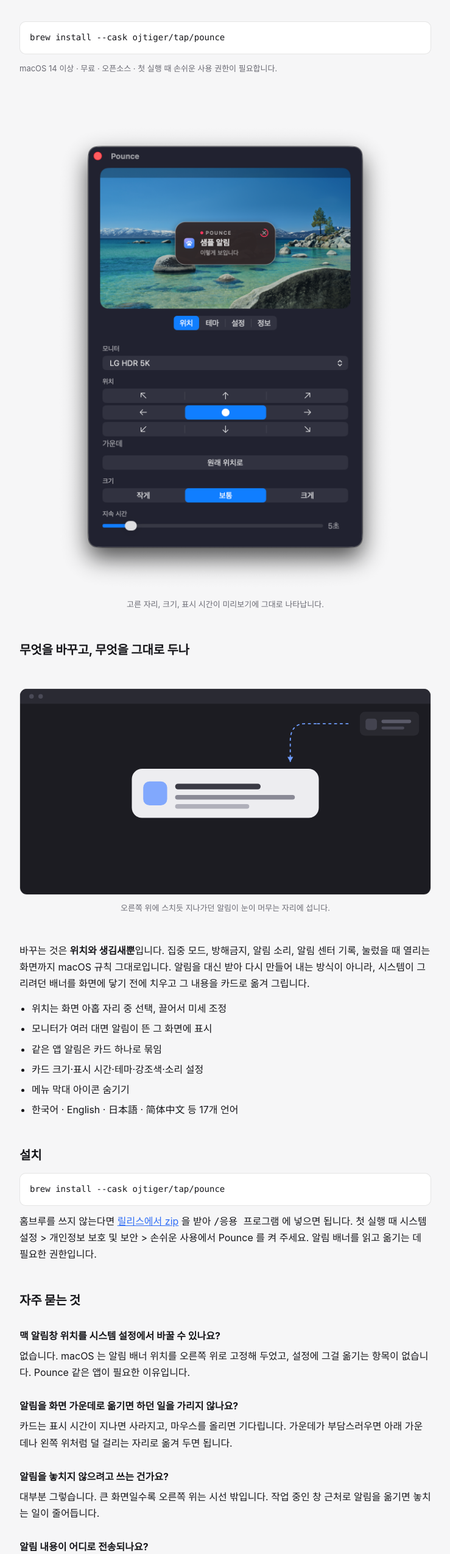
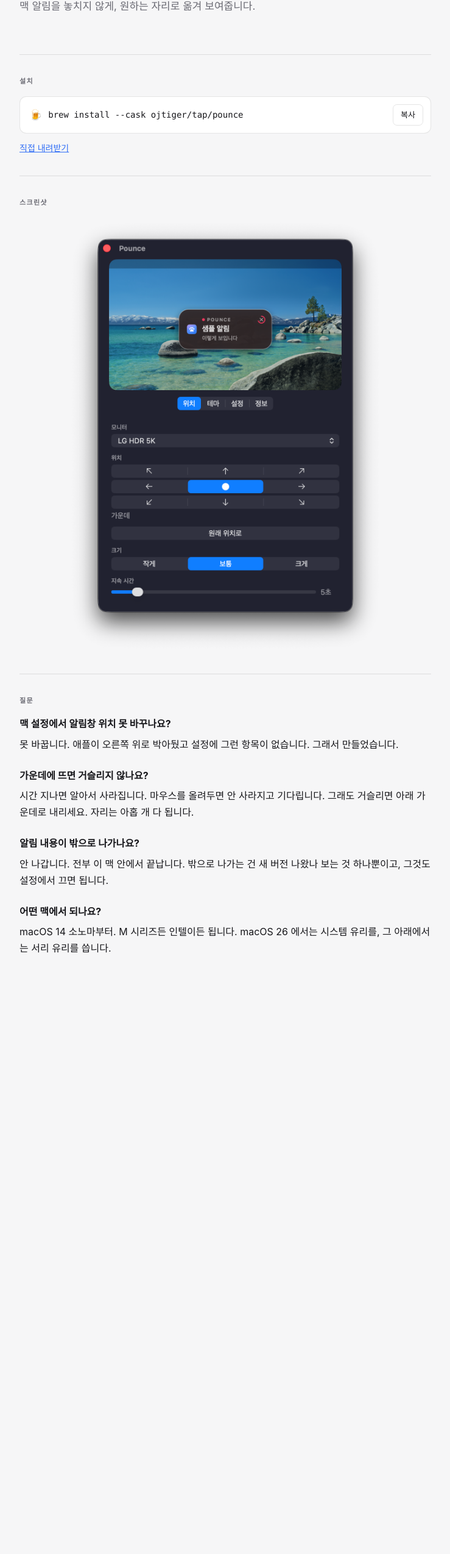
Before and after one commit to ojtiger/pounce, a plain HTML site: page docs/index.html in a window 1280 px wide. Shown: the part 251-2800 px from the top of the page at 61% size, without its empty margins (270-1009 px from the left). After the commit the page ends 1899 px from the top, so only its background shows below. Drawn offline with Linux system fonts and the light colour scheme.

```diff
--- a/docs/index.html
+++ b/docs/index.html
@@ -12,7 +12,7 @@
 <meta property="og:url" content="https://ojtiger.github.io/pounce/">
 <meta property="og:image" content="https://ojtiger.github.io/pounce/og.png">
 <meta name="twitter:card" content="summary_large_image">
-<link rel="icon" href="icon.png">
+<link rel="icon" href="favicon.png">
 <style>
   :root {
     color-scheme: light dark;
@@ -31,128 +31,113 @@
     -webkit-font-smoothing: antialiased;
   }
   .wrap { max-width: 720px; margin: 0 auto; padding: 0 22px; }
-  header { padding: 72px 0 40px; }
-  .mark { display: flex; align-items: center; gap: 12px; margin-bottom: 28px; }
-  .mark img { width: 40px; height: 40px; }
-  .mark span { font-size: 15px; font-weight: 600; letter-spacing: -.01em; }
+  .group { padding: 34px 0; border-top: 1px solid var(--line); }
+  .group:first-child { border-top: 0; padding: 72px 0 34px; }
+  .intro h1, .intro .lede { margin-left: 0; }
+  .mark { display: flex; align-items: center; gap: 13px; margin-bottom: 26px; }
+  .mark img { width: 56px; height: 56px; }
+  .mark span { font-size: 19px; font-weight: 600; letter-spacing: -.01em; }
   h1 { font-size: 34px; line-height: 1.3; letter-spacing: -.02em; margin: 0 0 14px; }
   .lede { font-size: 17px; color: var(--dim); margin: 0 0 30px; }
   code, pre { font-family: ui-monospace, SFMono-Regular, Menlo, monospace; }
-  pre {
-    background: var(--panel); border: 1px solid var(--line); border-radius: 10px;
-    padding: 14px 16px; overflow-x: auto; font-size: 14px; margin: 0 0 12px;
+  .cmd {
+    display: flex; align-items: center; gap: 10px; margin: 0 0 12px;
+    background: var(--panel); border: 1px solid var(--line); border-radius: 11px; padding: 12px 12px 12px 15px;
   }
-  .note { font-size: 13px; color: var(--dim); margin: 0; }
-  figure { margin: 46px 0; }
-  figure svg { width: 100%; height: auto; display: block; border-radius: 12px; border: 1px solid var(--line); }
-  figure img { width: 100%; height: auto; display: block; }
-  .shot { margin: 40px auto 46px; max-width: 560px; }
-  figcaption { font-size: 13px; color: var(--dim); margin-top: 10px; text-align: center; }
-  h2 { font-size: 20px; letter-spacing: -.01em; margin: 44px 0 12px; }
-  h3 { font-size: 16px; margin: 28px 0 6px; }
+  .beer { font-size: 17px; line-height: 1; }
+  .cmd code { flex: 1; font-size: 14px; overflow-x: auto; white-space: nowrap; }
+  .cmd button {
+    flex: none; font: inherit; font-size: 13px; font-weight: 500; color: var(--ink);
+    background: transparent; border: 1px solid var(--line); border-radius: 7px;
+    padding: 5px 12px; cursor: pointer;
+  }
+  .cmd button:hover { background: var(--bg); }
+  .cmd button.done { color: var(--accent); border-color: var(--accent); }
+  .dl { margin: 0; font-size: 14px; }
+  .shot { display: block; width: 100%; max-width: 520px; height: auto; margin: 0 auto; }
+  .label {
+    font-size: 11px; font-weight: 600; letter-spacing: .12em; color: var(--dim);
+    margin: 0 0 16px; text-transform: uppercase;
+  }
+  h3 { font-size: 16px; margin: 24px 0 6px; }
+  h3:first-of-type { margin-top: 0; }
   ul { padding-left: 20px; margin: 0 0 16px; }
   li { margin: 6px 0; }
   p { margin: 0 0 14px; }
   a { color: var(--accent); }
-  .links { display: flex; flex-wrap: wrap; gap: 10px; margin: 30px 0 0; }
-  .links a {
-    display: inline-block; padding: 9px 16px; border-radius: 9px; text-decoration: none;
-    border: 1px solid var(--line); background: var(--panel); color: var(--ink); font-size: 14px; font-weight: 500;
-  }
-  footer { margin: 64px 0 48px; padding-top: 22px; border-top: 1px solid var(--line);
-           font-size: 13px; color: var(--dim); }
+  .group:last-of-type { padding-bottom: 64px; }
 </style>
 </head>
 <body>
 <div class="wrap">
 
-<header>
+<section class="group intro">
+  <p class="label">정보</p>
   <div class="mark"><img src="icon.png" alt="Pounce"><span>Pounce</span></div>
   <h1>맥 알림창 위치 변경</h1>
-  <p class="lede">macOS 는 알림 배너를 화면 오른쪽 위에만 띄웁니다.
-     Pounce 는 그 배너를 가로채 화면 가운데 — 또는 원하는 아홉 자리 중 하나에 카드로 보여줍니다.</p>
-  <pre>brew install --cask ojtiger/tap/pounce</pre>
-  <p class="note">macOS 14 이상 · 무료 · 오픈소스 · 첫 실행 때 손쉬운 사용 권한이 필요합니다.</p>
-</header>
+  <p class="lede">맥 알림을 놓치지 않게, 원하는 자리로 옮겨 보여줍니다.</p>
+</section>
 
-<figure class="shot">
-  <img src="screenshot.png" width="1144" height="1568"
+<section class="group">
+  <h2 class="label">설치</h2>
+  <div class="cmd">
+    <span class="beer" aria-hidden="true">🍺</span>
+    <code id="install">brew install --cask ojtiger/tap/pounce</code>
+    <button type="button" id="copy" aria-label="설치 명령 복사">복사</button>
+  </div>
+  <p class="dl"><a href="https://github.com/ojtiger/pounce/releases/latest">직접 내려받기</a></p>
+</section>
+
+<section class="group">
+  <h2 class="label">스크린샷</h2>
+  <img class="shot" src="screenshot.png" width="1144" height="1568"
        alt="Pounce 설정 창. 미리보기 안에서 알림 카드가 화면 가운데에 표시되고, 아홉 자리 중 위치를 고르는 격자가 보입니다.">
-  <figcaption>고른 자리, 크기, 표시 시간이 미리보기에 그대로 나타납니다.</figcaption>
-</figure>
+</section>
 
-<h2>무엇을 바꾸고, 무엇을 그대로 두나</h2>
-<figure>
-<svg viewBox="0 0 720 360" role="img" aria-label="오른쪽 위에 뜨던 알림이 화면 가운데 카드로 옮겨지는 그림">
-  <rect width="720" height="360" fill="#1c1c22"/>
-  <rect x="0" y="0" width="720" height="26" fill="#2a2a33"/>
-  <circle cx="20" cy="13" r="4" fill="#4a4a57"/><circle cx="36" cy="13" r="4" fill="#4a4a57"/>
-  <rect x="596" y="40" width="104" height="42" rx="9" fill="#33333d" opacity=".55"/>
-  <rect x="606" y="52" width="20" height="20" rx="5" fill="#4a4a57" opacity=".8"/>
-  <rect x="634" y="54" width="52" height="6" rx="3" fill="#5a5a68"/>
-  <rect x="634" y="66" width="40" height="5" rx="2.5" fill="#4a4a57"/>
-  <path d="M576 61 L520 61" stroke="#6f9dff" stroke-width="2" stroke-dasharray="5 5" fill="none"/>
-  <path d="M520 61 L500 61 Q474 61 474 92 L474 128" stroke="#6f9dff" stroke-width="2"
-        stroke-dasharray="5 5" fill="none"/>
-  <path d="M474 128 l-5 -9 h10 z" fill="#6f9dff"/>
-  <rect x="196" y="140" width="328" height="86" rx="18" fill="#f4f4f7" opacity=".97"/>
-  <rect x="216" y="162" width="42" height="42" rx="11" fill="#6f9dff" opacity=".85"/>
-  <rect x="272" y="166" width="150" height="10" rx="5" fill="#3a3a44"/>
-  <rect x="272" y="186" width="210" height="8" rx="4" fill="#8a8a96"/>
-  <rect x="272" y="202" width="130" height="8" rx="4" fill="#b0b0ba"/>
-</svg>
-<figcaption>오른쪽 위에 스치듯 지나가던 알림이 눈이 머무는 자리에 섭니다.</figcaption>
-</figure>
-<p>바꾸는 것은 <strong>위치와 생김새뿐</strong>입니다. 집중 모드, 방해금지, 알림 소리, 알림 센터 기록,
-   눌렀을 때 열리는 화면까지 macOS 규칙 그대로입니다. 알림을 대신 받아 다시 만들어 내는 방식이 아니라,
-   시스템이 그리려던 배너를 화면에 닿기 전에 치우고 그 내용을 카드로 옮겨 그립니다.</p>
-<ul>
-  <li>위치는 화면 아홉 자리 중 선택, 끌어서 미세 조정</li>
-  <li>모니터가 여러 대면 알림이 뜬 그 화면에 표시</li>
-  <li>같은 앱 알림은 카드 하나로 묶임</li>
-  <li>카드 크기·표시 시간·테마·강조색·소리 설정</li>
-  <li>메뉴 막대 아이콘 숨기기</li>
-  <li>한국어 · English · 日本語 · 简体中文 등 17개 언어</li>
-</ul>
+<section class="group">
+  <h2 class="label">질문</h2>
 
-<h2>설치</h2>
-<pre>brew install --cask ojtiger/tap/pounce</pre>
-<p>홈브루를 쓰지 않는다면 <a href="https://github.com/ojtiger/pounce/releases/latest">릴리스에서 zip</a> 을
-   받아 <code>/응용 프로그램</code> 에 넣으면 됩니다. 첫 실행 때 시스템 설정 &gt; 개인정보 보호 및 보안 &gt;
-   손쉬운 사용에서 Pounce 를 켜 주세요. 알림 배너를 읽고 옮기는 데 필요한 권한입니다.</p>
+  <h3>맥 설정에서 알림창 위치 못 바꾸나요?</h3>
+  <p>못 바꿉니다. 애플이 오른쪽 위로 박아뒀고 설정에 그런 항목이 없습니다. 그래서 만들었습니다.</p>
 
-<h2>자주 묻는 것</h2>
+  <h3>가운데에 뜨면 거슬리지 않나요?</h3>
+  <p>시간 지나면 알아서 사라집니다. 마우스를 올려두면 안 사라지고 기다립니다.
+     그래도 거슬리면 아래 가운데로 내리세요. 자리는 아홉 개 다 됩니다.</p>
 
-<h3>맥 알림창 위치를 시스템 설정에서 바꿀 수 있나요?</h3>
-<p>없습니다. macOS 는 알림 배너 위치를 오른쪽 위로 고정해 두었고, 설정에 그걸 옮기는 항목이 없습니다.
-   Pounce 같은 앱이 필요한 이유입니다.</p>
+  <h3>알림 내용이 밖으로 나가나요?</h3>
+  <p>안 나갑니다. 전부 이 맥 안에서 끝납니다. 밖으로 나가는 건 새 버전 나왔나 보는 것 하나뿐이고,
+     그것도 설정에서 끄면 됩니다.</p>
 
-<h3>알림을 화면 가운데로 옮기면 하던 일을 가리지 않나요?</h3>
-<p>카드는 표시 시간이 지나면 사라지고, 마우스를 올리면 기다립니다. 가운데가 부담스러우면
-   아래 가운데나 왼쪽 위처럼 덜 걸리는 자리로 옮겨 두면 됩니다.</p>
+  <h3>어떤 맥에서 되나요?</h3>
+  <p>macOS 14 소노마부터. M 시리즈든 인텔이든 됩니다. macOS 26 에서는 시스템 유리를,
+     그 아래에서는 서리 유리를 씁니다.</p>
+</section>
 
-<h3>알림을 놓치지 않으려고 쓰는 건가요?</h3>
-<p>대부분 그렇습니다. 큰 화면일수록 오른쪽 위는 시선 밖입니다. 작업 중인 창 근처로 알림을 옮기면
-   놓치는 일이 줄어듭니다.</p>
-
-<h3>알림 내용이 어디로 전송되나요?</h3>
-<p>아닙니다. 알림은 이 맥 안에서만 읽히고 그려집니다. 밖으로 나가는 통신은 새 버전이 나왔는지
-   확인하는 것 하나뿐이고, 그것도 설정에서 끌 수 있습니다.</p>
-
-<h3>어떤 맥에서 되나요?</h3>
-<p>macOS 14 소노마 이상, 애플 실리콘과 인텔 모두 됩니다. macOS 26 에서는 시스템 유리 효과를,
-   그 이전에서는 서리 유리를 씁니다.</p>
-
-<div class="links">
-  <a href="https://github.com/ojtiger/pounce">GitHub 저장소</a>
-  <a href="https://github.com/ojtiger/pounce/releases/latest">최신 릴리스</a>
 </div>
 
-<footer>
-  Pounce — macOS 알림 배너를 원하는 자리로 옮기는 앱. 만든 사람 Tungsten.
-</footer>
-
-</div>
+<script>
+document.getElementById('copy').addEventListener('click', function () {
+  var text = document.getElementById('install').textContent, button = this;
+  function done() {
+    button.textContent = '복사됨';
+    button.classList.add('done');
+    setTimeout(function () { button.textContent = '복사'; button.classList.remove('done'); }, 1600);
+  }
+  if (navigator.clipboard) {
+    navigator.clipboard.writeText(text).then(done, fallback);
+  } else {
+    fallback();
+  }
+  function fallback() {
+    var field = document.createElement('textarea');
+    field.value = text;
+    document.body.appendChild(field);
+    field.select();
+    try { document.execCommand('copy'); done(); } catch (e) {}
+    document.body.removeChild(field);
+  }
+});
+</script>
 
 <script type="application/ld+json">
 {
@@ -174,18 +159,18 @@
   "@context": "https://schema.org",
   "@type": "FAQPage",
   "mainEntity": [
-    { "@type": "Question", "name": "맥 알림창 위치를 시스템 설정에서 바꿀 수 있나요?",
+    { "@type": "Question", "name": "맥 설정에서 알림창 위치 못 바꾸나요?",
       "acceptedAnswer": { "@type": "Answer",
-        "text": "없습니다. macOS 는 알림 배너 위치를 오른쪽 위로 고정해 두었고 설정에 옮기는 항목이 없습니다. Pounce 같은 앱이 필요합니다." } },
-    { "@type": "Question", "name": "알림을 화면 가운데로 옮기면 하던 일을 가리지 않나요?",
+        "text": "못 바꿉니다. 애플이 오른쪽 위로 박아뒀고 설정에 그런 항목이 없습니다. 그래서 Pounce 를 씁니다." } },
+    { "@type": "Question", "name": "가운데에 뜨면 거슬리지 않나요?",
       "acceptedAnswer": { "@type": "Answer",
-        "text": "카드는 표시 시간이 지나면 사라지고 마우스를 올리면 기다립니다. 아홉 자리 중 덜 걸리는 곳으로 옮길 수도 있습니다." } },
-    { "@type": "Question", "name": "알림 내용이 어디로 전송되나요?",
+        "text": "시간이 지나면 사라지고, 마우스를 올려두면 기다립니다. 거슬리면 아홉 자리 중 덜 걸리는 곳으로 옮기면 됩니다." } },
+    { "@type": "Question", "name": "알림 내용이 밖으로 나가나요?",
       "acceptedAnswer": { "@type": "Answer",
-        "text": "아닙니다. 알림은 이 맥 안에서만 읽히고 그려집니다. 밖으로 나가는 통신은 새 버전 확인 하나뿐이며 끌 수 있습니다." } },
+        "text": "안 나갑니다. 전부 이 맥 안에서 끝납니다. 밖으로 나가는 건 새 버전 확인 하나뿐이고 그것도 끌 수 있습니다." } },
     { "@type": "Question", "name": "어떤 맥에서 되나요?",
       "acceptedAnswer": { "@type": "Answer",
-        "text": "macOS 14 소노마 이상, 애플 실리콘과 인텔 모두 지원합니다." } }
+        "text": "macOS 14 소노마부터. 애플 실리콘과 인텔 모두 됩니다." } }
   ]
 }
 </script>
```
Also changed, not shown: docs/favicon.png (added), docs/icon.png, 1 other file.
